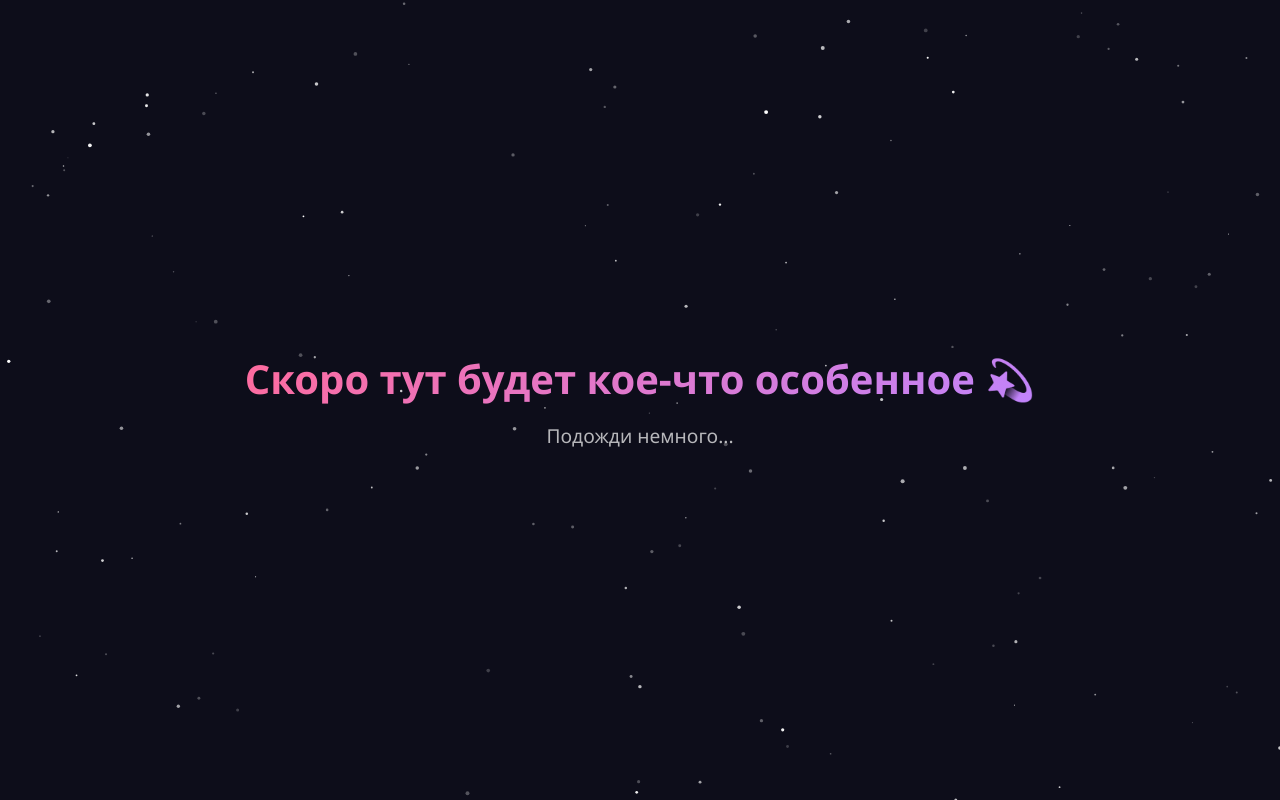
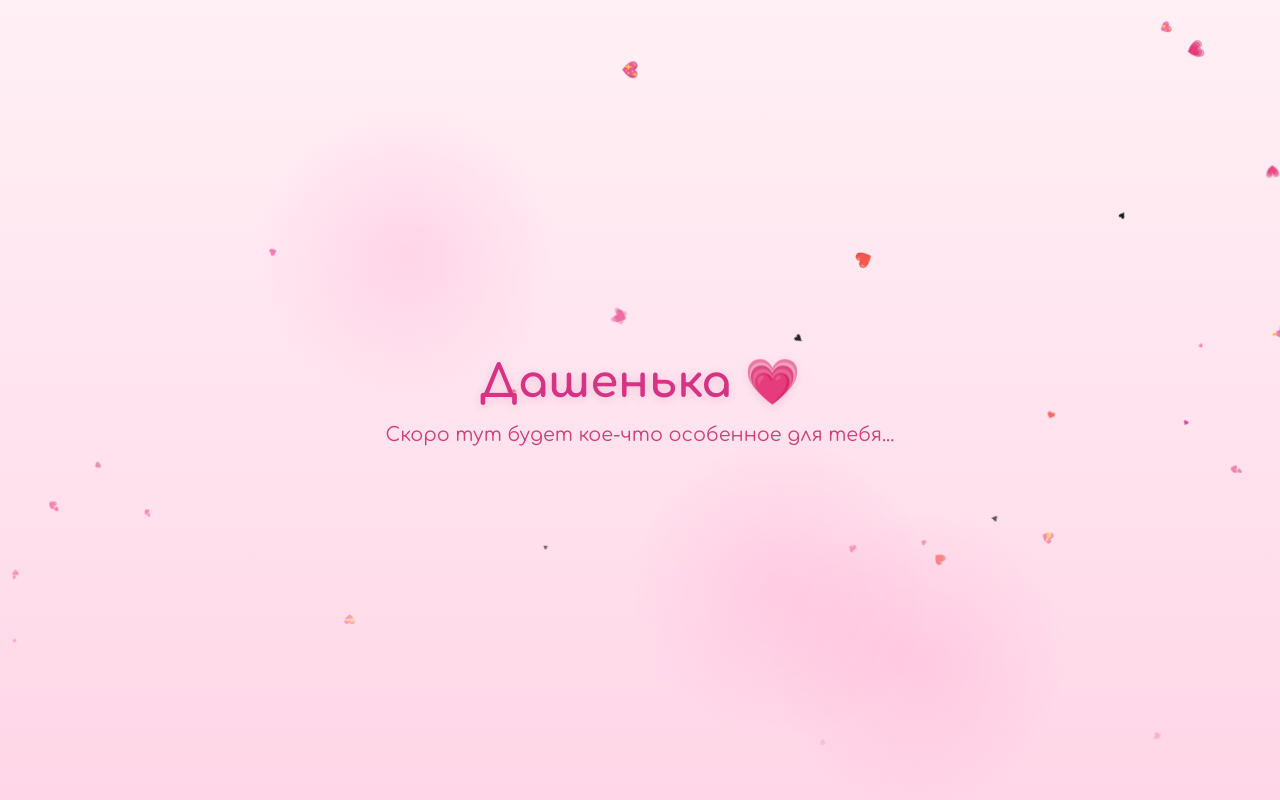
Before and after one commit to nigher228iop-bit/for-my-star, a plain HTML site: page index.html in a window 1280 px wide. Drawn offline with Linux system fonts and the light colour scheme.

Commit message:
pink hearts

```diff
--- a/index.html
+++ b/index.html
@@ -3,78 +3,155 @@
 <head>
     <meta charset="UTF-8">
     <meta name="viewport" content="width=device-width, initial-scale=1.0">
-    <title>💖</title>
+    <title>💖 Для тебя</title>
     <style>
+        @import url('https://fonts.googleapis.com/css2?family=Comfortaa:wght@400;600;700&display=swap');
+
         * { margin: 0; padding: 0; box-sizing: border-box; }
+
         body {
             min-height: 100vh;
             display: flex;
             align-items: center;
             justify-content: center;
-            background: #0d0d1a;
-            color: #fff;
-            font-family: 'Segoe UI', sans-serif;
+            background: linear-gradient(180deg, #fff0f5, #ffe4ef, #ffd6e7);
+            font-family: 'Comfortaa', 'Segoe UI', sans-serif;
             overflow: hidden;
+            position: relative;
         }
+
         .container {
             text-align: center;
-            z-index: 1;
+            z-index: 10;
+            padding: 2rem;
         }
+
         h1 {
-            font-size: 2.5rem;
+            font-size: 2.8rem;
+            font-weight: 700;
+            color: #d63384;
+            text-shadow: 0 2px 10px rgba(214, 51, 132, 0.2);
             margin-bottom: 1rem;
-            background: linear-gradient(135deg, #ff6b9d, #c084fc);
-            -webkit-background-clip: text;
-            -webkit-text-fill-color: transparent;
         }
+
         p {
             font-size: 1.2rem;
-            opacity: 0.7;
+            color: #c2185b;
+            opacity: 0.8;
         }
-        canvas {
+
+        .hearts-container {
             position: fixed;
             top: 0;
             left: 0;
             width: 100%;
             height: 100%;
             pointer-events: none;
+            overflow: hidden;
+            z-index: 1;
+        }
+
+        .heart {
+            position: absolute;
+            top: -60px;
+            opacity: 0;
+            animation: fall linear forwards;
+        }
+
+        @keyframes fall {
+            0% {
+                opacity: 0;
+                transform: translateY(0) rotate(0deg) scale(0.5);
+            }
+            10% {
+                opacity: 1;
+            }
+            50% {
+                opacity: 0.8;
+            }
+            90% {
+                opacity: 0.3;
+            }
+            100% {
+                opacity: 0;
+                transform: translateY(110vh) rotate(720deg) scale(0.3);
+            }
+        }
+
+        .glow {
+            position: fixed;
+            width: 300px;
+            height: 300px;
+            border-radius: 50%;
+            background: radial-gradient(circle, rgba(255, 105, 180, 0.15), transparent 70%);
+            pointer-events: none;
+            z-index: 2;
+        }
+
+        .glow-1 { top: 10%; left: 20%; animation: float 8s ease-in-out infinite; }
+        .glow-2 { top: 60%; right: 15%; animation: float 10s ease-in-out infinite reverse; }
+        .glow-3 { bottom: 10%; left: 50%; animation: float 12s ease-in-out infinite; }
+
+        @keyframes float {
+            0%, 100% { transform: translate(0, 0); }
+            25% { transform: translate(30px, -20px); }
+            50% { transform: translate(-20px, 30px); }
+            75% { transform: translate(20px, 20px); }
+        }
+
+        @media (max-width: 600px) {
+            h1 { font-size: 1.8rem; }
+            p { font-size: 1rem; }
         }
     </style>
 </head>
 <body>
-    <canvas id="stars"></canvas>
+    <div class="glow glow-1"></div>
+    <div class="glow glow-2"></div>
+    <div class="glow glow-3"></div>
+
+    <div class="hearts-container" id="hearts"></div>
+
     <div class="container">
-        <h1>Скоро тут будет кое-что особенное 💫</h1>
-        <p>Подожди немного...</p>
+        <h1>Дашенька 💗</h1>
+        <p>Скоро тут будет кое-что особенное для тебя...</p>
     </div>
+
     <script>
-        const canvas = document.getElementById('stars');
-        const ctx = canvas.getContext('2d');
-        canvas.width = window.innerWidth;
-        canvas.height = window.innerHeight;
-        const stars = Array.from({length: 150}, () => ({
-            x: Math.random() * canvas.width,
-            y: Math.random() * canvas.height,
-            r: Math.random() * 1.5 + 0.5,
-            speed: Math.random() * 0.5 + 0.1,
-            opacity: Math.random()
-        }));
-        function draw() {
-            ctx.clearRect(0, 0, canvas.width, canvas.height);
-            stars.forEach(s => {
-                s.opacity += (Math.random() - 0.5) * 0.02;
-                s.opacity = Math.max(0.2, Math.min(1, s.opacity));
-                s.y -= s.speed;
-                if (s.y < -5) { s.y = canvas.height + 5; s.x = Math.random() * canvas.width; }
-                ctx.beginPath();
-                ctx.arc(s.x, s.y, s.r, 0, Math.PI * 2);
-                ctx.fillStyle = `rgba(255,255,255,${s.opacity})`;
-                ctx.fill();
-            });
-            requestAnimationFrame(draw);
+        const heartsContainer = document.getElementById('hearts');
+        const heartSymbols = ['💖', '💗', '💕', '💓', '💝', '♥', '❤️', '💘'];
+        const colors = ['#ff69b4', '#ff1493', '#db7093', '#c71585', '#ff85a2', '#e75480'];
+
+        function createHeart() {
+            const heart = document.createElement('div');
+            heart.classList.add('heart');
+
+            const useEmoji = Math.random() > 0.4;
+
+            if (useEmoji) {
+                heart.textContent = heartSymbols[Math.floor(Math.random() * heartSymbols.length)];
+                heart.style.fontSize = (Math.random() * 20 + 14) + 'px';
+            } else {
+                const size = Math.random() * 16 + 10;
+                const color = colors[Math.floor(Math.random() * colors.length)];
+                heart.innerHTML = '<svg viewBox="0 0 24 24" width="' + size + '" height="' + size + '" fill="' + color + '"><path d="M12 21.35l-1.45-1.32C5.4 15.36 2 12.28 2 8.5 2 5.42 4.42 3 7.5 3c1.74 0 3.41.81 4.5 2.09C13.09 3.81 14.76 3 16.5 3 19.58 3 22 5.42 22 8.5c0 3.78-3.4 6.86-8.55 11.54L12 21.35z"/></svg>';
+                heart.style.opacity = String(Math.random() * 0.5 + 0.3);
+            }
+
+            heart.style.left = Math.random() * 100 + 'vw';
+            heart.style.animationDuration = (Math.random() * 4 + 4) + 's';
+            heart.style.animationDelay = (Math.random() * 0.5) + 's';
+
+            heartsContainer.appendChild(heart);
+
+            setTimeout(function() { heart.remove(); }, 9000);
         }
-        draw();
-        window.addEventListener('resize', () => { canvas.width = innerWidth; canvas.height = innerHeight; });
+
+        for (var i = 0; i < 15; i++) {
+            setTimeout(createHeart, Math.random() * 2000);
+        }
+
+        setInterval(createHeart, 300);
     </script>
 </body>
 </html>
```
